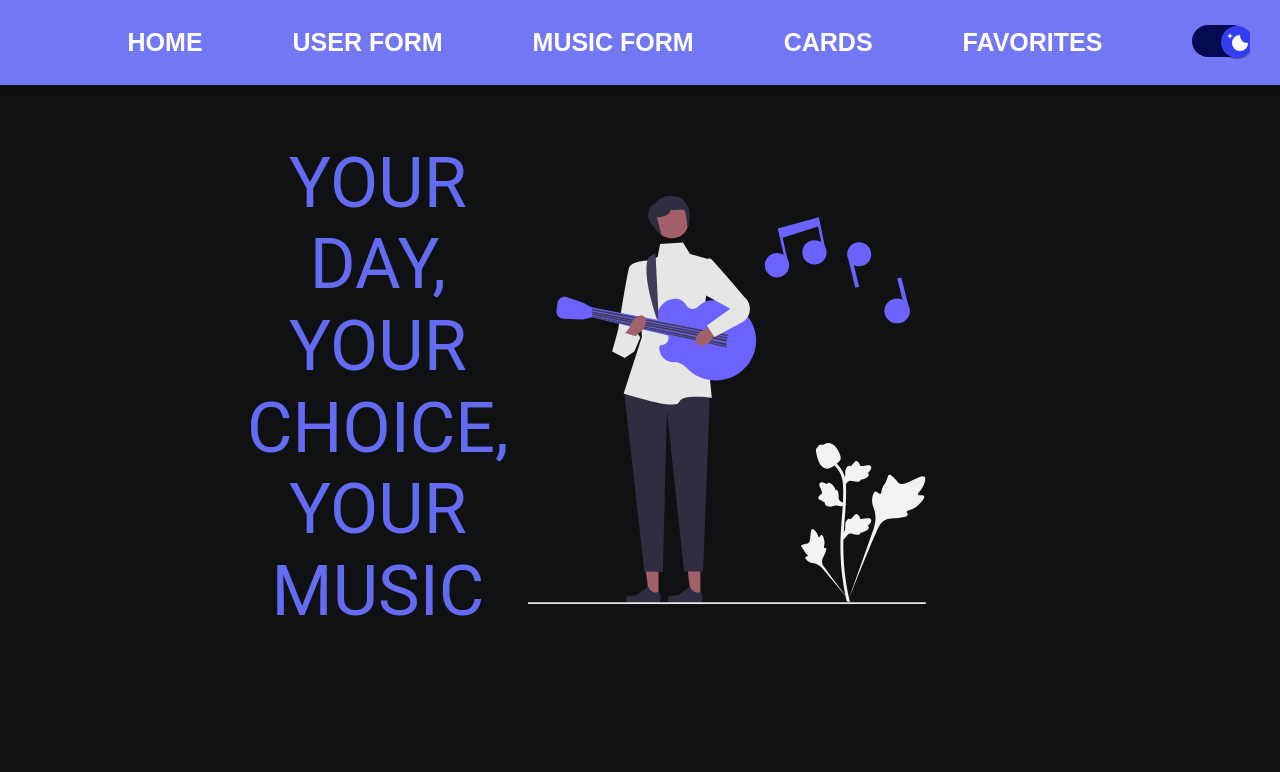
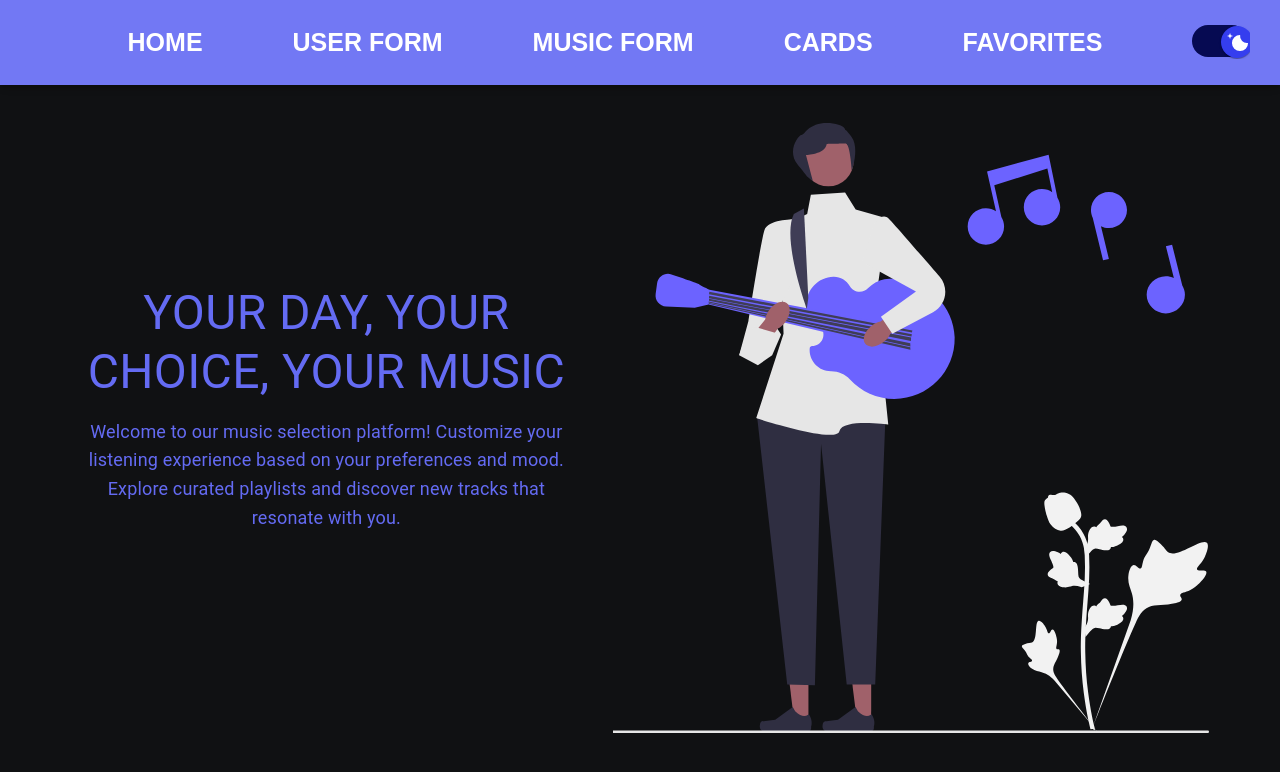
Before and after one commit to proga-react-practice/alpha-team-project, a React (Vite) app: page /home in a window 1280 px wide. Shown: the top 772 px of the page. Built offline with nearby package versions, Linux system fonts and the light colour scheme; what ldrs would draw is missing.

Commit message:
added brief information about the project

```diff
--- a/src/components/pages/Home.tsx
+++ b/src/components/pages/Home.tsx
@@ -7,41 +7,53 @@ export default function Home() {
   const imagePath = theme.palette.mode === "dark" ? violet : green;
 
   return (
-    <Box>
+    <Box sx={{ display: "flex", justifyContent: "center", alignItems: "center", height: "100vh" }}>
       <Box
         sx={{
           display: "flex",
-          justifyContent: "center",
           alignItems: "center",
-          height: "98vh",
+          flexDirection: { xs: "column", md: "row" },
           width: "90%",
-          flexDirection: { xs: "column", md: "row" } as any,
+          maxWidth: 1200,
         }}
       >
         <Box
           sx={{
-            width: { xs: "90%", md: 300 } as any,
             textAlign: "center",
-            marginBottom: { xs: 4, md: 0 } as any,
+            paddingRight: { xs: 0, md: 4 },
+            paddingBottom: { xs: 4, md: 0 },
+            width: "60%"
           }}
         >
           <Typography
-            variant="h3"
-            sx={{ textTransform: "uppercase", fontSize: { xs: 40, md: 70 } }}
-            gutterBottom
+            variant="h4"
+            sx={{ textTransform: "uppercase", fontSize: { xs: 32, md: 48 }, marginBottom: 2 }}
           >
             Your Day, Your Choice, Your Music
           </Typography>
+          <Typography variant="body1" sx={{ fontSize: { xs: 14, md: 18 }, lineHeight: 1.6 }}>
+            Welcome to our music selection platform! Customize your listening experience based on your preferences and mood. Explore curated playlists and discover new tracks that resonate with you.
+          </Typography>
         </Box>
-        <img
-          src={imagePath}
-          alt="theme image"
-          style={{
-            width: { xs: "90%", md: 700 } as any,
-            height: "auto",
-            marginTop: { xs: 4, md: 0 } as any,
+        <Box
+          sx={{
+            display: "flex",
+            justifyContent: "center",
+            alignItems: "center",
+            width: "70%"
           }}
-        />
+        >
+          <img
+            src={imagePath}
+            alt="theme image"
+            style={{
+              marginTop: "40px",
+              width: "100%",
+              height: "auto",
+              maxHeight: "80vh",
+            }}
+          />
+        </Box>
       </Box>
     </Box>
   );
```
